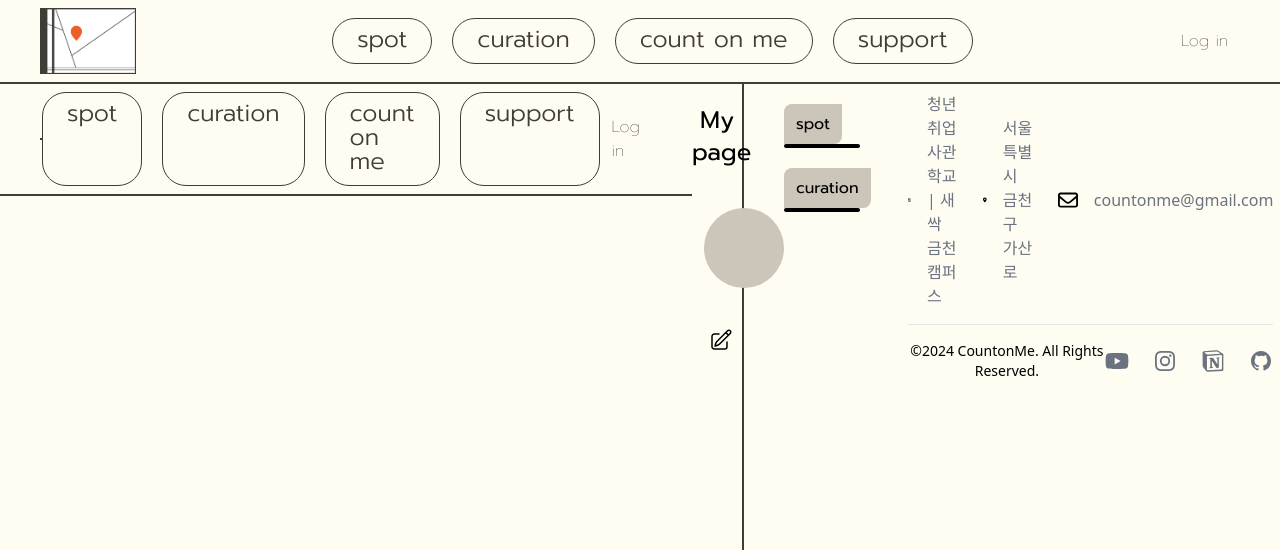
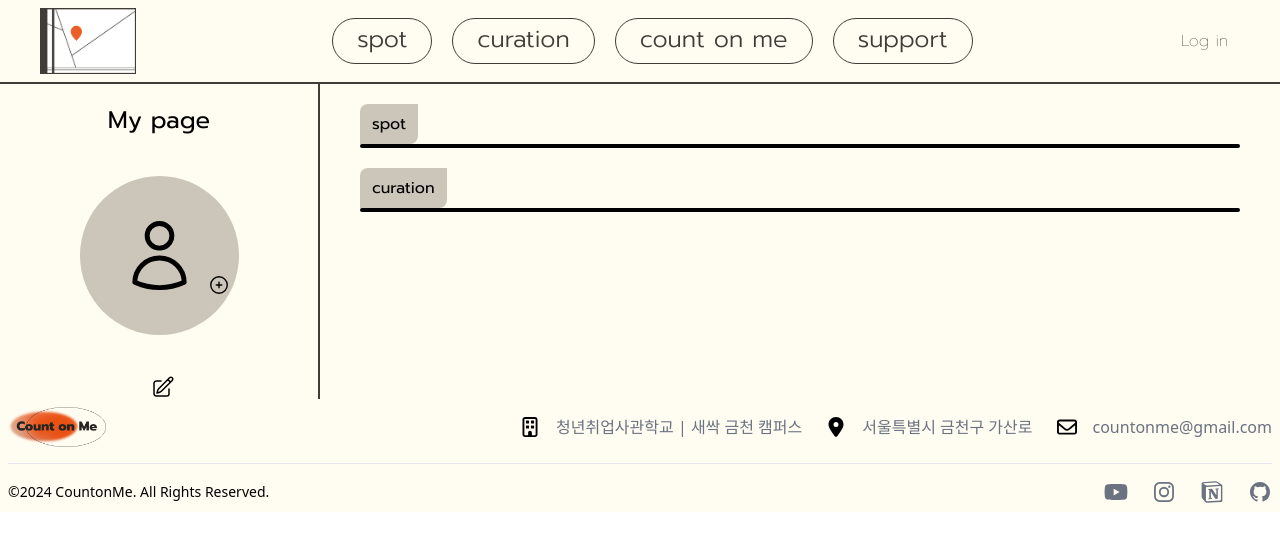
Before and after one commit to count-on-mee/frontend, a React (Vite) app: page /me in a window 1280 px wide. Shown: the top 550 px of the page. Built offline with nearby package versions, Linux system fonts and the light colour scheme; what react-naver-maps would draw is missing.

Commit message:
[Fix] MyPage수정

```diff
--- a/src/pages/MyPage.jsx
+++ b/src/pages/MyPage.jsx
@@ -1,4 +1,3 @@
-import Header from '../components/Header';
 import Footer from '../components/Footer';
 import { useState } from 'react';
 import { PencilSquareIcon, PlusCircleIcon, UserIcon, CheckIcon } from '@heroicons/react/24/outline';
@@ -56,22 +55,11 @@ export default function MyPage () {
     }
   }
 
-  // const hanldeUpdateProfile = async () => {
-  //   try {
-  //     await updateUser({ nickname, profileImgUrl });
-  //   } catch (error) {
-  //     console.error(error);
-
-  //   }
-  // }
-
   return(
-    <>
-      <Header />
-
-        <div className="flex flex-nowrap bg-[#FFFCF2]">
-          <div className="font-mixed w-1/4 border-[#403D39] border-r-2 text-center text-2xl pt-5">
-            My page
+    <div className="w-full">
+      <div className="flex flex-nowrap bg-[#FFFCF2]">
+        <div className="font-mixed w-1/4 border-[#403D39] border-r-2 text-center text-2xl pt-5">
+          My page
             <div className="relative">
               <div className="w-1/2 h-1/2 mx-auto">
                 <ProfileImage
@@ -130,6 +118,6 @@ export default function MyPage () {
           </div>
         </div>
       <Footer />
-    </>
+    </div>
     );
 }
```
